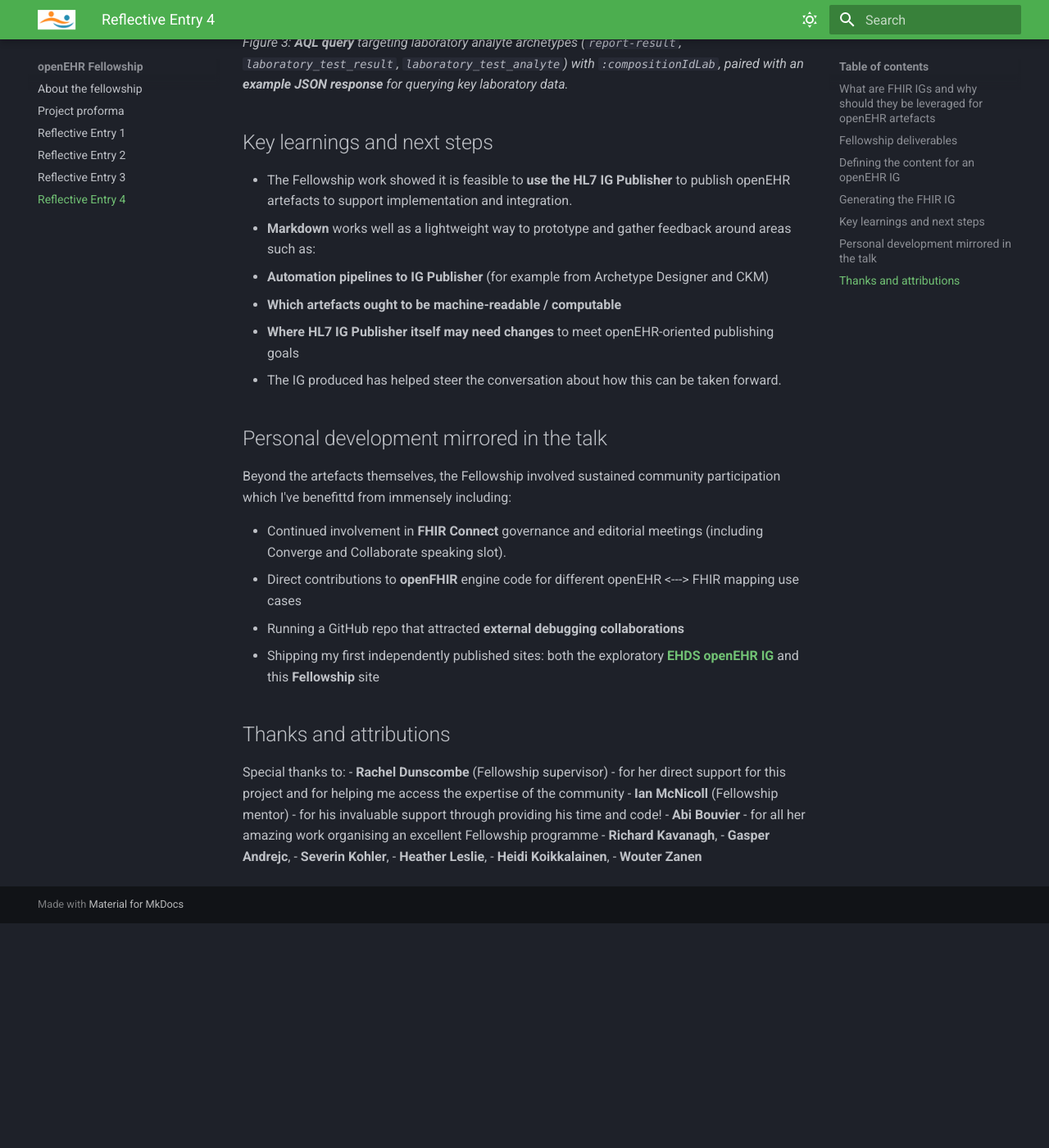
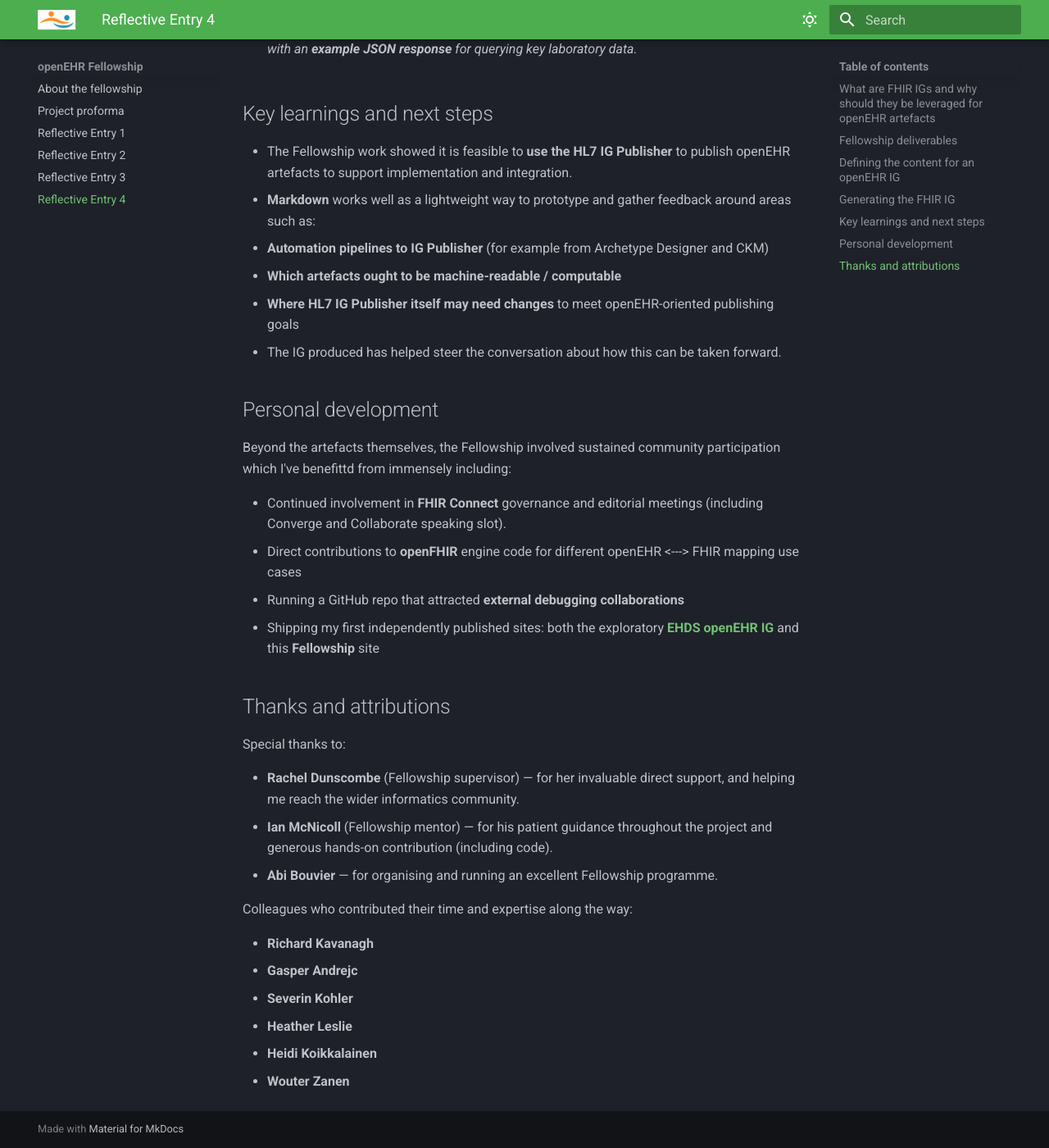
Before and after one commit to irbennett/openEHR_Fellowship, an MkDocs documentation site: the page built from docs/reflective-entry-4.md, in a window 1280 px wide and 1400 px high, scrolled down 3278 px. Shown: the whole window at 82% size. Built offline with MkDocs 1.6.1 and Material for MkDocs 9.7.7, drawn with Linux system fonts in a browser that asks for light colours; some web fonts are replaced; before the commit the page ends 4404 px from its top, so only the background shows below that; some of the changed text lies outside the part shown.

Commit message:
Formatting changes

```diff
--- a/docs/reflective-entry-4.md
+++ b/docs/reflective-entry-4.md
@@ -42,21 +47,21 @@
 
 1. Logical model representation of **EHDS Laboratory Results** openEHR template
 
-![FHIR IG differential table showing GenericLaboratoryReport logical model with openEHR RM types](./assets/IG_GenericLaboratoryReport_differential_table.png)
+    ![FHIR IG differential table showing GenericLaboratoryReport logical model with openEHR RM types](./assets/IG_GenericLaboratoryReport_differential_table.png)
 
-*Figure 1: Formal view (differential table) of the **GenericLaboratoryReport** logical model in published IG HTML*
+    *Figure 1: Formal view (differential table) of the **GenericLaboratoryReport** logical model in published IG HTML*
 
 2. Markdown **example Composition** aligned with clinical laboratory test results flow
 
-![EHDS openEHR Test IG — Hepatic Function Panel composition example (FLAT JSON tab)](./assets/IG_EHDS_hepatic_function_panel_composition.png)
+    ![EHDS openEHR Test IG — Hepatic Function Panel composition example (FLAT JSON tab)](./assets/IG_EHDS_hepatic_function_panel_composition.png)
 
-*Figure 2: Published IG page documenting a **hepatic function panel** example composition (FLAT / structured / canonical views), illustrating how payloads can be shown in implementer-ready form.*
+    *Figure 2: Published IG page documenting a **hepatic function panel** example composition (FLAT / structured / canonical views), illustrating how payloads can be shown in implementer-ready form.*
 
 3. Markdown **AQL and response** excerpts to query key clinical data.
 
-![EHDS openEHR Test IG — AQL lab results query and sample JSON response](./assets/IG_AQL_lab_results_query_response.png)
+    ![EHDS openEHR Test IG — AQL lab results query and sample JSON response](./assets/IG_AQL_lab_results_query_response.png)
 
-*Figure 3: **AQL query** targeting laboratory analyte archetypes (`report-result`, `laboratory_test_result`, `laboratory_test_analyte`) with `:compositionIdLab`, paired with an **example JSON response** for querying key laboratory data.*
+    *Figure 3: **AQL query** targeting laboratory analyte archetypes (`report-result`, `laboratory_test_result`, `laboratory_test_analyte`) with `:compositionIdLab`, paired with an **example JSON response** for querying key laboratory data.*
 
 ## Key learnings and next steps
 
@@ -67,7 +72,7 @@
   - **Where HL7 IG Publisher itself may need changes** to meet openEHR-oriented publishing goals
 - The IG produced has helped steer the conversation about how this can be taken forward.
 
-## Personal development mirrored in the talk
+## Personal development
 
 Beyond the artefacts themselves, the Fellowship involved sustained community participation which I've benefittd from immensely including:
 
@@ -78,13 +83,18 @@
 
 
 ## Thanks and attributions
+
 Special thanks to:
-- **Rachel Dunscombe** (Fellowship supervisor) - for her direct support for this project and for helping me access the expertise of the community
-- **Ian McNicoll** (Fellowship mentor) - for his invaluable support through providing his time and code!
-- **Abi Bouvier** - for all her amazing work organising an excellent Fellowship programme
-- **Richard Kavanagh**,
-- **Gasper Andrejc**,
-- **Severin Kohler**,
-- **Heather Leslie**,
-- **Heidi Koikkalainen**,
+
+- **Rachel Dunscombe** (Fellowship supervisor) — for her invaluable direct support, and helping me reach the wider informatics community.
+- **Ian McNicoll** (Fellowship mentor) — for his patient guidance throughout the project and generous hands-on contribution (including code).
+- **Abi Bouvier** — for organising and running an excellent Fellowship programme.
+
+Colleagues who contributed their time and expertise along the way:
+
+- **Richard Kavanagh**
+- **Gasper Andrejc**
+- **Severin Kohler**
+- **Heather Leslie**
+- **Heidi Koikkalainen**
 - **Wouter Zanen**
```
Also changed, not shown: other parts of docs/reflective-entry-4.md (+18 -13 lines).
